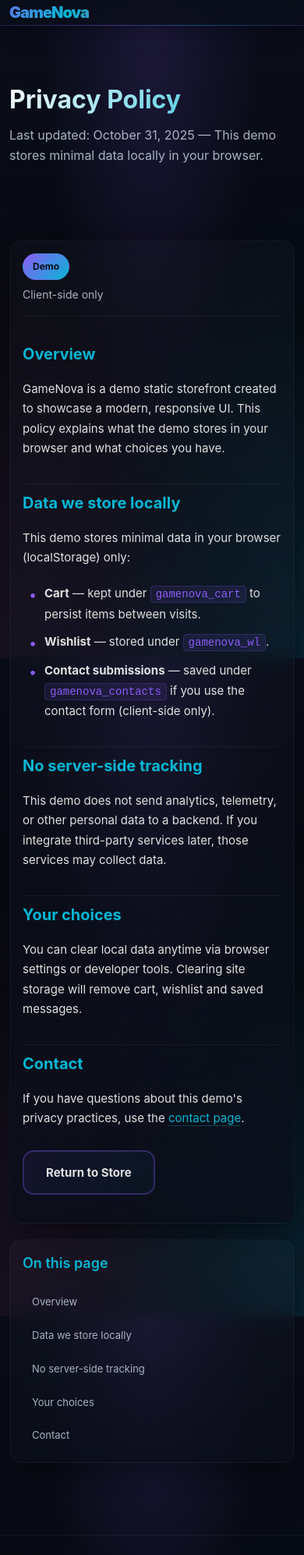
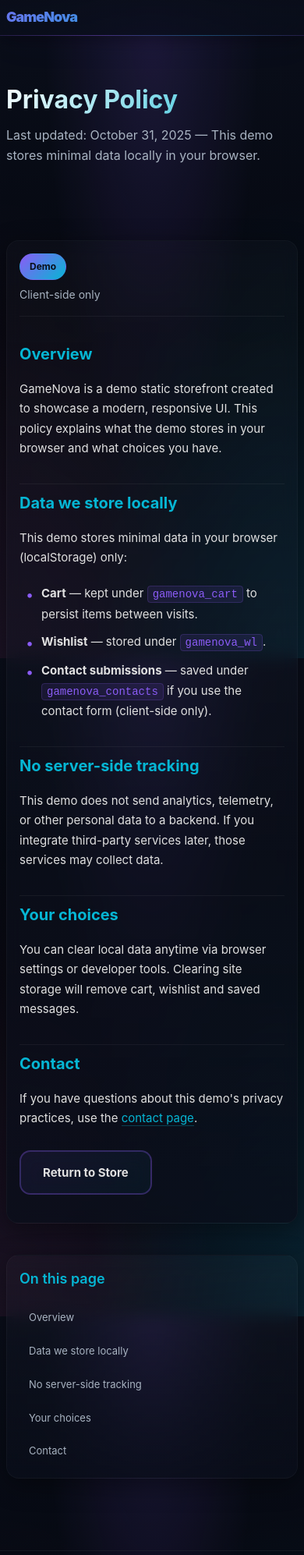
Before and after one commit to Basem-Atiye/Games-Store, a plain HTML site: page privacy.html in a window 390 px wide. Shown: the top 1994 px of the page at 78% size. Drawn offline with nearby package versions, Linux system fonts and the light colour scheme.

Commit message:
ensuring full responsiveness

```diff
--- a/css/about.css
+++ b/css/about.css
@@ -26,9 +26,32 @@
 @media (max-width: 880px) {
   .about-grid {
     grid-template-columns: 1fr;
-    gap: 24px;
+    gap: 16px;
+    padding: 10px 0 20px;
   }
 }
+
+@media (max-width: 480px) {
+  .about-grid {
+    grid-template-columns: 1fr;
+    gap: 8px;
+    padding: 4px 0 10px;
+  }
+  .doc-card {
+    padding: 8px;
+    font-size: 14px;
+  }
+  .about-meta {
+    gap: 6px;
+    padding-bottom: 8px;
+    margin-bottom: 12px;
+  }
+  .note-box {
+    padding: 8px;
+    font-size: 13px;
+  }
+}
+
 
 .doc-card {
   background: rgba(15, 23, 36, 0.8);
--- a/css/privacy.css
+++ b/css/privacy.css
@@ -33,12 +33,47 @@
 }
 
 @media (max-width: 880px) {
-  .policy-grid,
+  .policy-grid {
+    grid-template-columns: 1fr;
+    gap: 16px;
+    padding: 10px 0 20px;
+  }
   .terms-grid {
     grid-template-columns: 1fr;
     gap: 24px;
   }
 }
+
+@media (max-width: 480px) {
+  .policy-grid {
+    grid-template-columns: 1fr;
+    gap: 8px;
+    padding: 4px 0 10px;
+  }
+  .doc-card {
+    padding: 8px;
+    font-size: 14px;
+  }
+  .policy-meta {
+    gap: 6px;
+    padding-bottom: 8px;
+    margin-bottom: 12px;
+  }
+  .toc {
+    position: static;
+    margin-top: 20px;
+  }
+  .toc nav {
+    flex-direction: row;
+    flex-wrap: wrap;
+    gap: 8px;
+  }
+  .toc a {
+    font-size: 13px;
+    padding: 8px 6px;
+  }
+}
+
 
 /* Document Card */
 .doc-card {
--- a/css/responsiveness.css
+++ b/css/responsiveness.css
@@ -75,19 +75,79 @@
 
 @media (max-width: 480px) {
     .container {
-        padding: 0 12px;
+        padding: 0 8px;
     }
-
     .hero-cta {
         width: 100%;
+        flex-direction: column;
+        gap: 10px;
     }
-
     .hero-cta .btn {
         flex: 1;
+        min-width: 0;
+        font-size: 16px;
+        padding: 14px 8px;
     }
-
     .drawer-panel {
         width: 100%;
         max-width: 100%;
     }
+    .games {
+        grid-template-columns: 1fr;
+        gap: 8px;
+    }
+    .card {
+        padding: 10px;
+        font-size: 14px;
+    }
+    .thumb {
+        height: 80px;
+        font-size: 14px;
+    }
+    .header-inner, .footer-inner {
+        flex-direction: column;
+        gap: 8px;
+        align-items: stretch;
+    }
+    .site-header, .site-footer {
+        padding: 8px 0;
+    }
+    .form-group input, .form-group textarea, .form-group select {
+        font-size: 15px;
+        padding: 12px 8px;
+    }
+    .form-actions {
+        flex-direction: column;
+        gap: 8px;
+    }
+    .popup-message {
+        min-width: 90vw;
+        max-width: 98vw;
+        padding: 12px;
+        font-size: 15px;
+    }
+    .doc-card, .auth-card, .contact-card {
+        padding: 12px;
+    }
+    .about-grid, .terms-grid, .policy-grid {
+        grid-template-columns: 1fr;
+        gap: 12px;
+        padding: 10px 0 20px;
+    }
+    .toc {
+        position: static;
+        margin-top: 20px;
+    }
+    .toc nav {
+        flex-direction: row;
+        flex-wrap: wrap;
+        gap: 8px;
+    }
+    .toc a {
+        font-size: 13px;
+        padding: 8px 6px;
+    }
+    .brand {
+        font-size: 18px;
+    }
 }
--- a/css/terms.css
+++ b/css/terms.css
@@ -25,9 +25,36 @@
 @media (max-width: 880px) {
   .terms-grid {
     grid-template-columns: 1fr;
-    gap: 24px;
+    gap: 16px;
+    padding: 10px 0 20px;
   }
 }
+
+@media (max-width: 480px) {
+  .terms-grid {
+    grid-template-columns: 1fr;
+    gap: 8px;
+    padding: 4px 0 10px;
+  }
+  .doc-card {
+    padding: 8px;
+    font-size: 14px;
+  }
+  .toc {
+    position: static;
+    margin-top: 20px;
+  }
+  .toc nav {
+    flex-direction: row;
+    flex-wrap: wrap;
+    gap: 8px;
+  }
+  .toc a {
+    font-size: 13px;
+    padding: 8px 6px;
+  }
+}
+
 .doc-card {
   background: linear-gradient(
     180deg,
```
Also changed, not shown: css/auth.css (+32 -8 lines), css/contact.css (+21 -11 lines).
